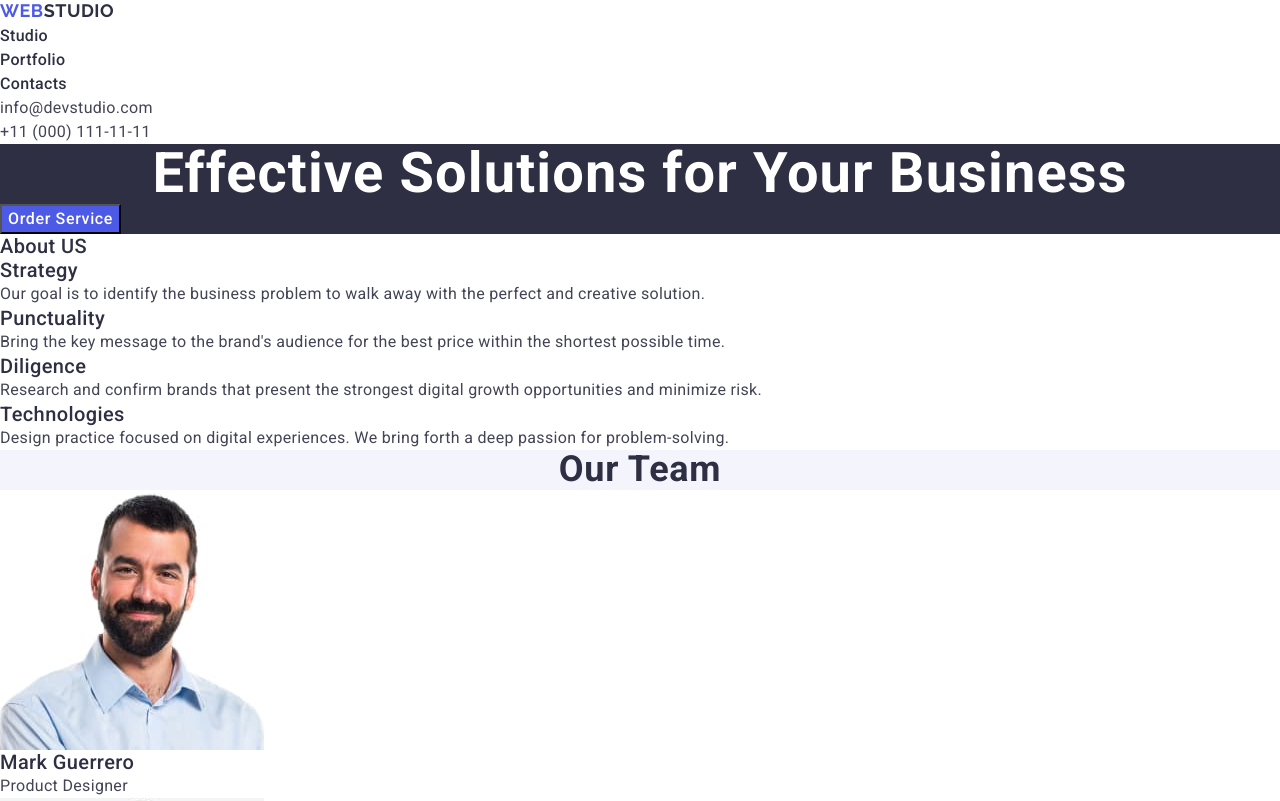
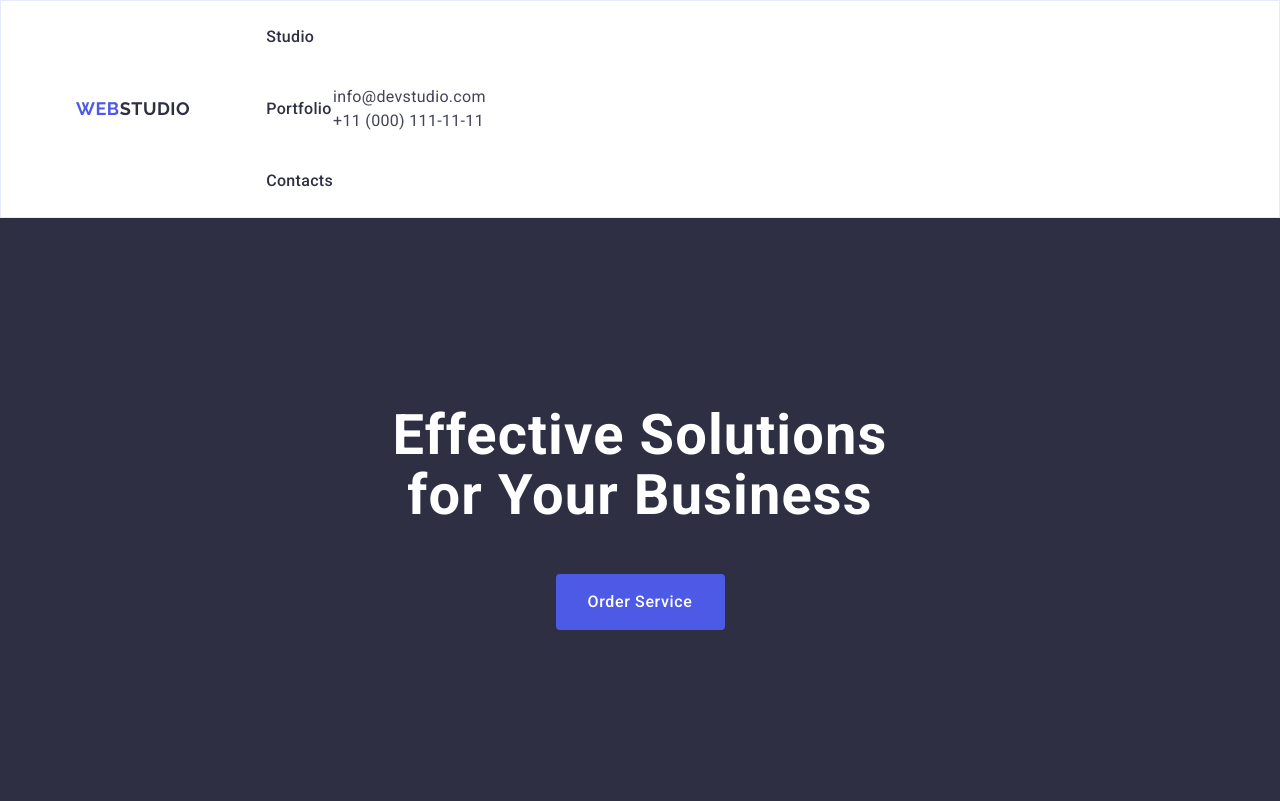
Before and after one commit to erdem6161/goit-markup-hw-03, a plain HTML site: page index.html in a window 1280 px wide. Shown: the top 801 px of the page. Drawn offline with nearby package versions, Linux system fonts and the light colour scheme.

Commit message:
css update

```diff
--- a/css/style.css
+++ b/css/style.css
@@ -2,6 +2,8 @@
 *::after,
 *::before {
   box-sizing: border-box;
+  margin: 0;
+  padding: 0;
 }
 
 body {
@@ -50,15 +52,39 @@ a {
   text-decoration: none;
 }
 
-.header-nav {
-  color: black;
+.container {
+  width: 1158px;
+  padding: 0 15px;
+  margin: 0 auto;
 }
 
-.nav-link {
+.header-bar {
+  border: 1px solid #e7e9fc;
+}
+
+.header-container {
+  display: flex;
+  align-items: center;
+}
+
+header {
+  color: #ffffff;
+  border-bottom: 1px solid #e7e9fc;
+}
+
+.header-nav {
+  display: flex;
+  align-items: center;
+}
+
+.header-nav .nav-link {
+  color: #2e2f42;
+  font-size: 16px;
   font-weight: 500;
   line-height: 1.5;
   letter-spacing: 0.02em;
-  color: #2e2f42;
+  display: block;
+  padding: 24px 0;
 }
 
 .nav-link:hover,
@@ -74,7 +100,8 @@ a {
   letter-spacing: 0.03em;
   color: #4d5ae5;
   font-weight: 700;
-  text-align: center;
+  display: block;
+  margin-right: 76px;
 }
 span {
   color: #2e2f42;
@@ -95,26 +122,51 @@ span {
   color: #404bbf;
 }
 
+/* Section 1 content goes here */
 .section-first {
   background-color: #2e2f42;
+  padding: 188px 0px;
+  text-align: center;
+  display: flex;
+  flex-shrink: 0;
 }
 
+.section-one {
+  display: flex;
+  flex-direction: column;
+}
 .section-first-head {
+  max-width: 496px;
+  color: #ffffff;
+  font-weight: 700;
   font-size: 56px;
+  line-height: 60px;
   line-height: 1.07;
+  letter-spacing: 0.02em;
+  margin-bottom: 48px;
+  display: block;
   text-align: center;
-  letter-spacing: 0.02em;
-  color: #ffffff;
+  margin-left: auto;
+  margin-right: auto;
 }
 
 .button {
   background-color: #4d5ae5;
+  border-radius: 4px;
+  color: #ffffff;
+  font-size: 16px;
+  font-weight: 500;
   cursor: pointer;
-  font-family: "Roboto", sans-serif;
-  font-weight: 500;
   line-height: 1.5;
   letter-spacing: 0.04em;
-  color: #ffffff;
+  min-width: 169px;
+  display: block;
+  border: none;
+  height: 56px;
+  margin-left: auto;
+  margin-right: auto;
+  padding-top: 16px;
+  padding-bottom: 16px;
 }
 
 .button:hover,
@@ -122,6 +174,9 @@ span {
   background-color: #404bbf;
 }
 
+.section-second {
+  padding: 120px 0;
+}
 .section-second-head {
   font-weight: 500;
   font-size: 20px;
--- a/index.html
+++ b/index.html
@@ -21,34 +21,53 @@
     <title>WebStudio</title>
   </head>
   <body>
-    <header>
     <!-- Header content goes here -->
 
+    <header class="header-bar">
+      <div class="container header-container">
         <nav class="header-nav">
-        <a class="logo" href="./index.html">Web<span  class="nav-logo">Studio</span></a>
+          <a class="logo" href="./index.html"
+            >Web<span class="nav-logo">Studio</span></a
+          >
           <ul class="nav-list">
-          <li class="nav-items"><a class="nav-link" href="./index.html">Studio</a></li>
+            <li class="nav-items">
+              <a class="nav-link" href="./index.html">Studio</a>
+            </li>
             <li class="nav-items"><a class="nav-link" href="">Portfolio</a></li>
             <li class="nav-items"><a class="nav-link" href="">Contacts</a></li>
           </ul>
         </nav>
         <address class="contacts-info">
           <ul class="contacts-list">
-          <li class="contacts-info-item"><a class="contacts-item" href="mailto:info@devstudio.com">info@devstudio.com</a></li>
-          <li class="contacts-info-item"><a class="contacts-item" href="tel:+110001111111">+11 (000) 111-11-11</a></li>
+            <li class="contacts-info-item">
+              <a class="contacts-item" href="mailto:info@devstudio.com"
+                >info@devstudio.com</a
+              >
+            </li>
+            <li class="contacts-info-item">
+              <a class="contacts-item" href="tel:+110001111111"
+                >+11 (000) 111-11-11</a
+              >
+            </li>
           </ul>
         </address>
+      </div>
     </header>
     <main>
       <!-- Section 1 content goes here -->
 
       <section class="section-first">
-        <h1 class="section-first-head">Effective Solutions for Your Business</h1>
+        <div class="container section-one">
+          <h1 class="section-first-head">
+            Effective Solutions for Your Business
+          </h1>
           <button class="button" type="button">Order Service</button>
+        </div>
       </section>
 
       <!-- Section 2 content goes here -->
       <section class="section-second">
+        <div class="container">
         <h2 class="section-second-head">About US</h2>
         <ul class="section-second-list">
           <li class="section-second-item">
@@ -83,13 +102,15 @@
             </p>
           </li>
         </ul>
+      </div>
       </section>
       <!-- Section 3 content goes here -->
       <section class="section-thirth">
         <h2 class="section-thirth-head">Our Team</h2>
         <ul class="section-thirth-list">
           <li class="section-thirth-item">
-            <img class="section-thirth-img"
+            <img
+              class="section-thirth-img"
               src="./images/image1.jpg"
               alt="Mark Guerrero"
               width="264"
@@ -101,7 +122,8 @@
           </li>
 
           <li class="section-thirth-item">
-            <img class="section-thirth-img"
+            <img
+              class="section-thirth-img"
               src="./images/image2.jpg"
               alt="Tom Ford"
               width="264"
@@ -113,7 +135,8 @@
           </li>
 
           <li class="section-thirth-item">
-            <img class="section-thirth-img"
+            <img
+              class="section-thirth-img"
               src="./images/iamge3.jpg"
               alt="Camila Garcia"
               width="264"
@@ -125,7 +148,8 @@
           </li>
 
           <li class="section-thirth-item">
-            <img class="section-thirth-img"
+            <img
+              class="section-thirth-img"
               src="./images/image4.jpg"
               alt="Daniel Wilson"
               width="264"
@@ -142,32 +166,62 @@
         <h2 class="section-fourth-head">Our Portfolio</h2>
         <ul class="section-fourth-list">
           <li class="section-fourth-items">
-            <img class="section-fourth-img" src="./images/banking.jpg" alt="banking" width="360" />
+            <img
+              class="section-fourth-img"
+              src="./images/banking.jpg"
+              alt="banking"
+              width="360"
+            />
             <h3 class="section-fourth-info">Banking App</h3>
             <p class="section-fourth-text">App</p>
           </li>
           <li class="section-fourth-items">
-            <img class="section-fourth-img" src="./images/cashless.jpg" alt="cashless" width="360" />
+            <img
+              class="section-fourth-img"
+              src="./images/cashless.jpg"
+              alt="cashless"
+              width="360"
+            />
             <h3 class="section-fourth-info">Cashless Payment</h3>
             <p class="section-fourth-text">Marketing</p>
           </li>
           <li class="section-fourth-items">
-            <img class="section-fourth-img" src="./images/Meditation.jpg" alt="meditation" width="360" />
+            <img
+              class="section-fourth-img"
+              src="./images/Meditation.jpg"
+              alt="meditation"
+              width="360"
+            />
             <h3 class="section-fourth-info">Meditation App</h3>
             <p class="section-fourth-text">App</p>
           </li>
           <li class="section-fourth-items">
-            <img class="section-fourth-img" src="./images/Taxi.jpg" alt="taxi" width="360" />
+            <img
+              class="section-fourth-img"
+              src="./images/Taxi.jpg"
+              alt="taxi"
+              width="360"
+            />
             <h3 class="section-fourth-info">Taxi Service</h3>
             <p class="section-fourth-text">Marketing</p>
           </li>
           <li class="section-fourth-items">
-            <img class="section-fourth-img" src="./images/Screen.jpg" alt="screen" width="360" />
-            <h3 class="section-fourth-info" >Screen Illustrations</h3>
+            <img
+              class="section-fourth-img"
+              src="./images/Screen.jpg"
+              alt="screen"
+              width="360"
+            />
+            <h3 class="section-fourth-info">Screen Illustrations</h3>
             <p class="section-fourth-text">Design</p>
           </li>
           <li class="section-fourth-items">
-            <img class="section-fourth-img" src="./images/Online.jpg" alt="online" width="360" />
+            <img
+              class="section-fourth-img"
+              src="./images/Online.jpg"
+              alt="online"
+              width="360"
+            />
             <h3 class="section-fourth-info">Online Courses</h3>
             <p class="section-fourth-text">Marketing</p>
           </li>
@@ -177,7 +231,9 @@
 
     <!-- Footer content goes here -->
     <footer class="footer">
-      <a class="footer-head" href="./index.html">Web<span class="footer-logo">Studio</span></a>
+      <a class="footer-head" href="./index.html"
+        >Web<span class="footer-logo">Studio</span></a
+      >
       <p class="footer-text">
         Increase the flow of customers and sales for your business with digital
         marketing & growth solutions.
```
Lines whose indentation alone changed are shown as unchanged.
